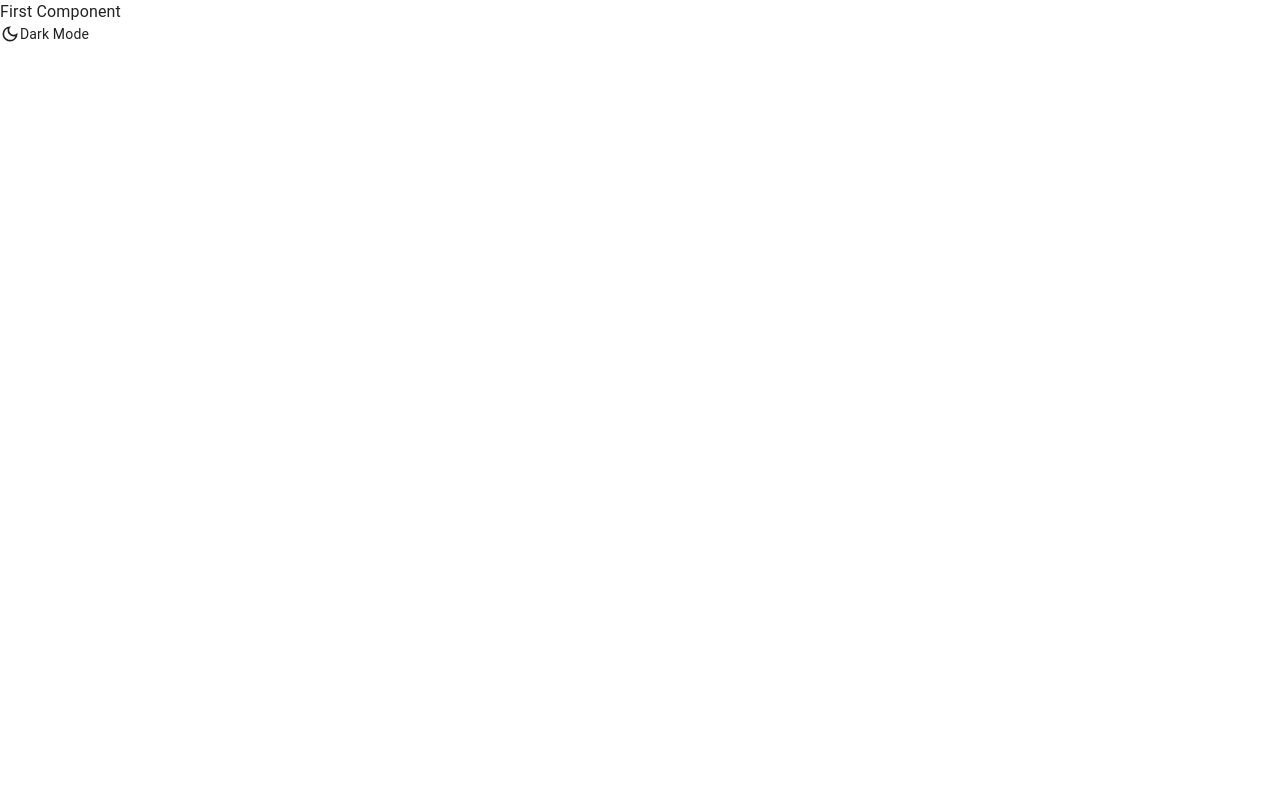
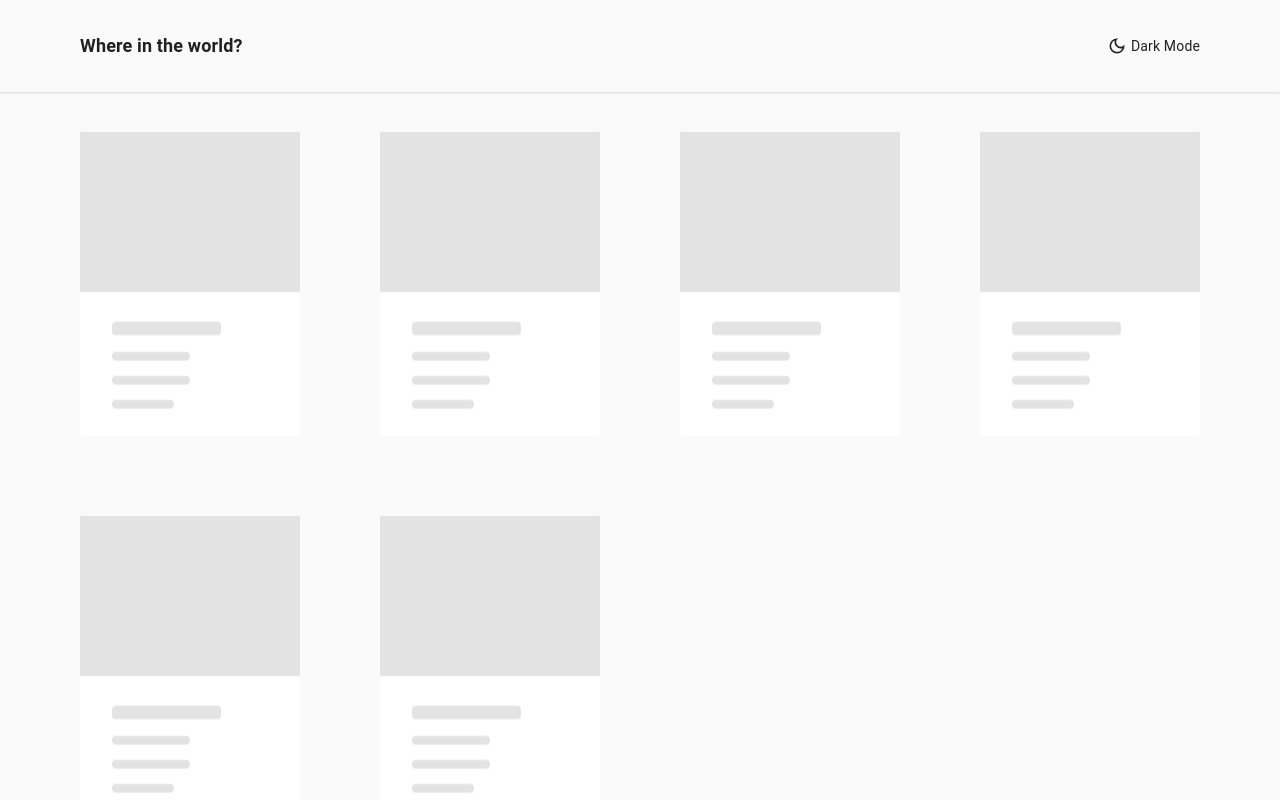
Before and after one commit to Tana00/bumpa-assessment, a React (Vite) app: page / in a window 1280 px wide. Shown: the top 800 px of the page. Built offline with nearby package versions, Linux system fonts and the light colour scheme.

Commit message:
update layout and tailwind config

```diff
--- a/src/App.tsx
+++ b/src/App.tsx
@@ -1,12 +1,13 @@
 import ThemeProviderWrapper from "contexts";
-import { FirstComponent, ToggleDarkMode } from "components";
+import { Card, Master } from "components";
 import "./App.css";
 
 function App() {
   return (
     <ThemeProviderWrapper>
-      <FirstComponent />
-      <ToggleDarkMode />
+      <Master>
+        <Card />
+      </Master>
     </ThemeProviderWrapper>
   );
 }
--- a/src/components/first.tsx
+++ /dev/null
@@ -1,7 +0,0 @@
-export const FirstComponent = () => {
-  return (
-    <div className="">
-      <p>First Component</p>
-    </div>
-  );
-};
--- a/src/components/index.ts
+++ b/src/components/index.ts
@@ -1,2 +1,4 @@
-export * from "./first";
-export * from "./toggleDarkMode";
+export * from "./layout";
+export * from "./cardItem";
+export * from "./Card";
+export * from "./skeletons";
--- /dev/null
+++ b/src/components/layout/footer.tsx
@@ -0,0 +1,9 @@
+export const Footer = () => {
+  return (
+    <footer className="flex items-center justify-center p-10 bg-base-300 text-base-content bg-gray-50">
+      <div>
+        <p>Copyright © 2023 - All right reserved by Countries Ltd</p>
+      </div>
+    </footer>
+  );
+};
--- a/src/components/layout/header.tsx
+++ b/src/components/layout/header.tsx
@@ -2,7 +2,8 @@ import { ToggleDarkMode } from "../toggleDarkMode";
 
 export const Header = () => {
   return (
-    <div>
+    <div className="shadow w-full flex items-center justify-between px-10 py-8 lg:px-20">
+      <p className="font-semibold text-lg">Where in the world?</p>
       <ToggleDarkMode />
     </div>
   );
--- /dev/null
+++ b/src/components/layout/index.ts
@@ -0,0 +1,3 @@
+export * from "./header";
+export * from "./footer";
+export * from "./master";
--- /dev/null
+++ b/src/components/layout/master.tsx
@@ -0,0 +1,19 @@
+import { useContext } from "react";
+import { Header, Footer } from ".";
+import { ChildrenProp } from "interface";
+import { ThemeContext } from "contexts/theme-context";
+
+export const Master = ({ children }: ChildrenProp) => {
+  const { mode } = useContext(ThemeContext);
+  return (
+    <div
+      className={`${
+        mode !== true ? "bg-customGray1" : "bg-slate-900"
+      } max-w-8xl mx-auto`}
+    >
+      <Header />
+      <div className="px-10 lg:px-20">{children}</div>
+      <Footer />
+    </div>
+  );
+};
--- a/src/components/toggleDarkMode.tsx
+++ b/src/components/toggleDarkMode.tsx
@@ -6,7 +6,10 @@ export const ToggleDarkMode = () => {
   const { mode, toggleMode } = useContext(ThemeContext);
 
   return (
-    <div onClick={toggleMode} className="cursor-pointer flex items-center">
+    <div
+      onClick={toggleMode}
+      className="cursor-pointer flex items-center space-x-1"
+    >
       <MdOutlineDarkMode className="w-5 h-5" />
       <span className="text-sm">{mode === true ? "Light" : "Dark"} Mode</span>
     </div>
--- a/src/interface/index.ts
+++ /dev/null
@@ -1 +0,0 @@
-export * from "./theme.interface";
--- /dev/null
+++ b/src/interface/index.tsx
@@ -0,0 +1,7 @@
+import { ReactNode } from "react";
+
+export * from "./theme.interface";
+
+export interface ChildrenProp {
+  children?: ReactNode;
+}
--- a/tailwind.config.cjs
+++ b/tailwind.config.cjs
@@ -2,7 +2,18 @@
 module.exports = {
   content: ["./index.html", "./src/**/*.{js,ts,jsx,tsx}"],
   theme: {
-    extend: {},
+    extend: {
+      colors: {
+        customGray1: "#fafafa",
+      },
+      boxShadow: {
+        sm: "0 8px 24px rgba(149, 157, 165, 0.2)",
+        md: "0 10px 15px -3px rgba(0, 0, 0, 0.1)",
+      },
+      maxWidth: {
+        "8xl": "110rem",
+      },
+    },
   },
   plugins: [],
 };
```
Also changed, not shown: src/contexts/index.tsx (+2 -5 lines).
